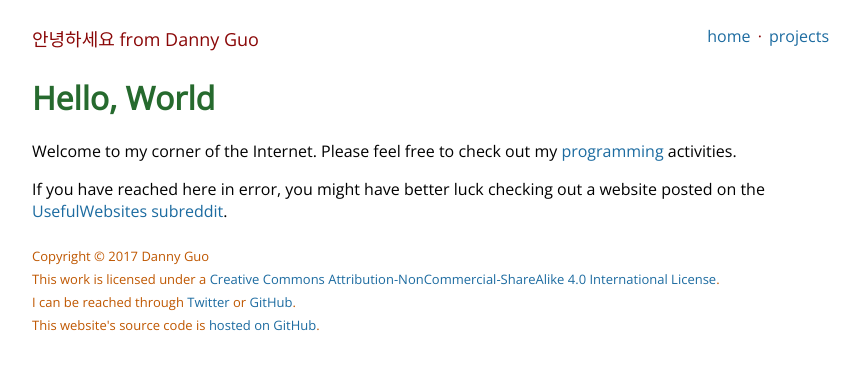
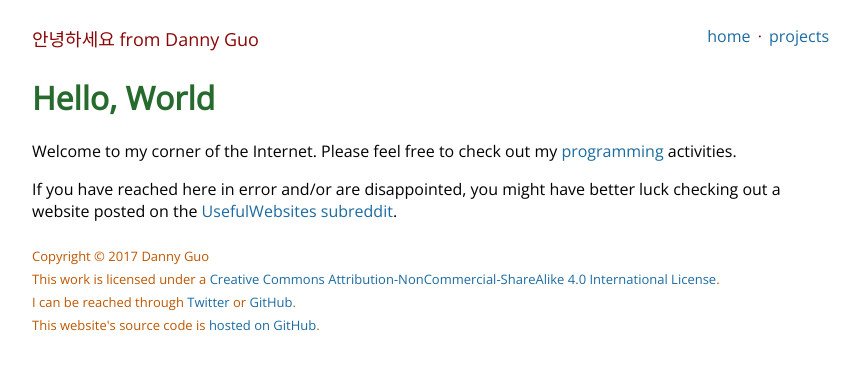
Before and after one commit to dguo/dannyguo.com, a Jekyll site: the page built from index.md, in a window 1280 px wide. Shown: the top 370 px of the page, without its empty margins (208-1068 px from the left). Built offline with Jekyll 4.4.1, drawn with Linux system fonts in a browser that asks for light colours.

Commit message:
Update the home page

```diff
--- a/index.md
+++ b/index.md
@@ -7,6 +7,6 @@ title: Danny Guo
 Welcome to my corner of the Internet. Please feel free to check out my
 [programming](/projects) activities.
 
-If you have reached here in error, you might have better luck checking out a
-website posted on the [UsefulWebsites
+If you have reached here in error and/or are disappointed, you might have
+better luck checking out a website posted on the [UsefulWebsites
 subreddit](https://www.reddit.com/r/UsefulWebsites/).
```
